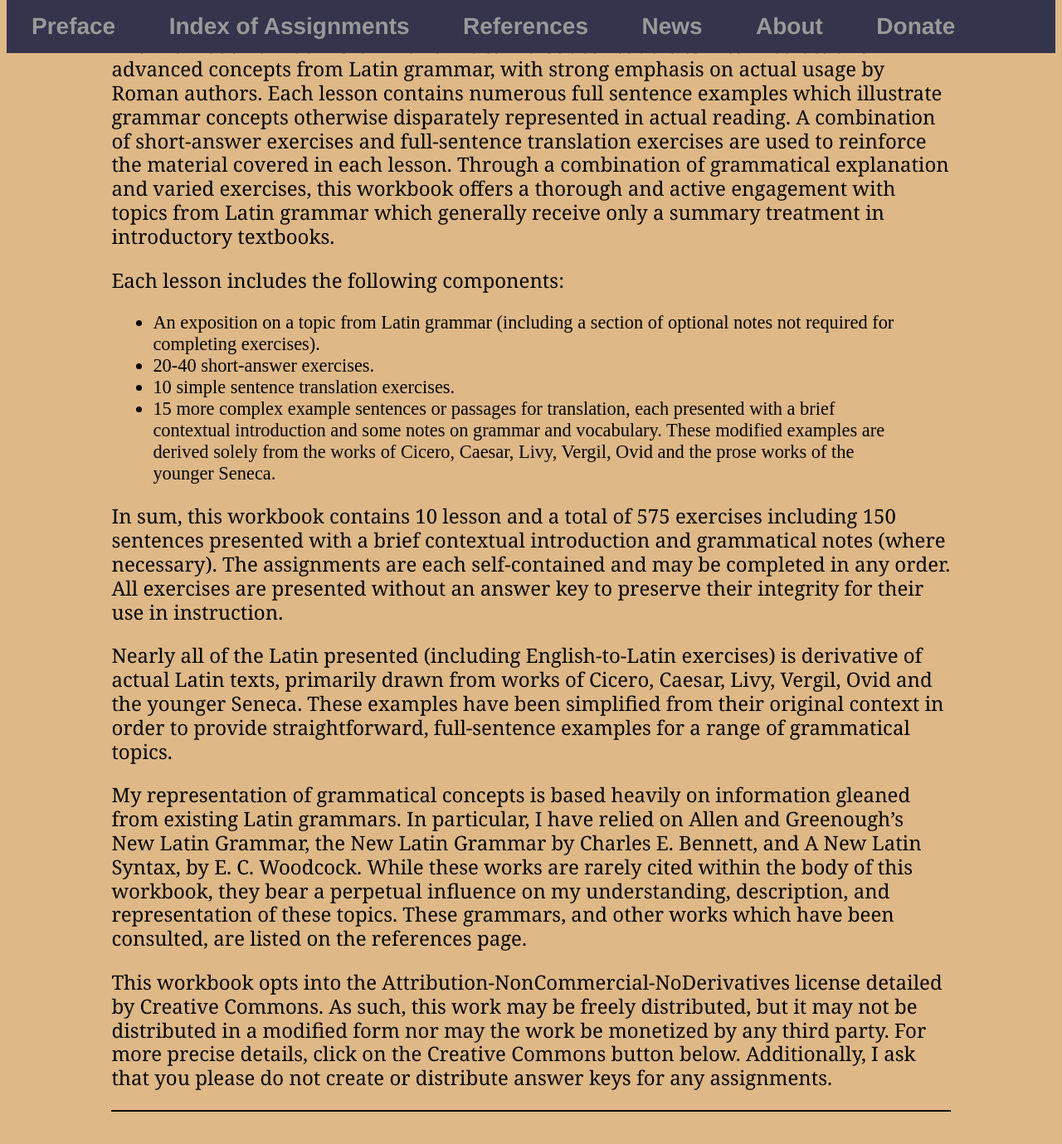
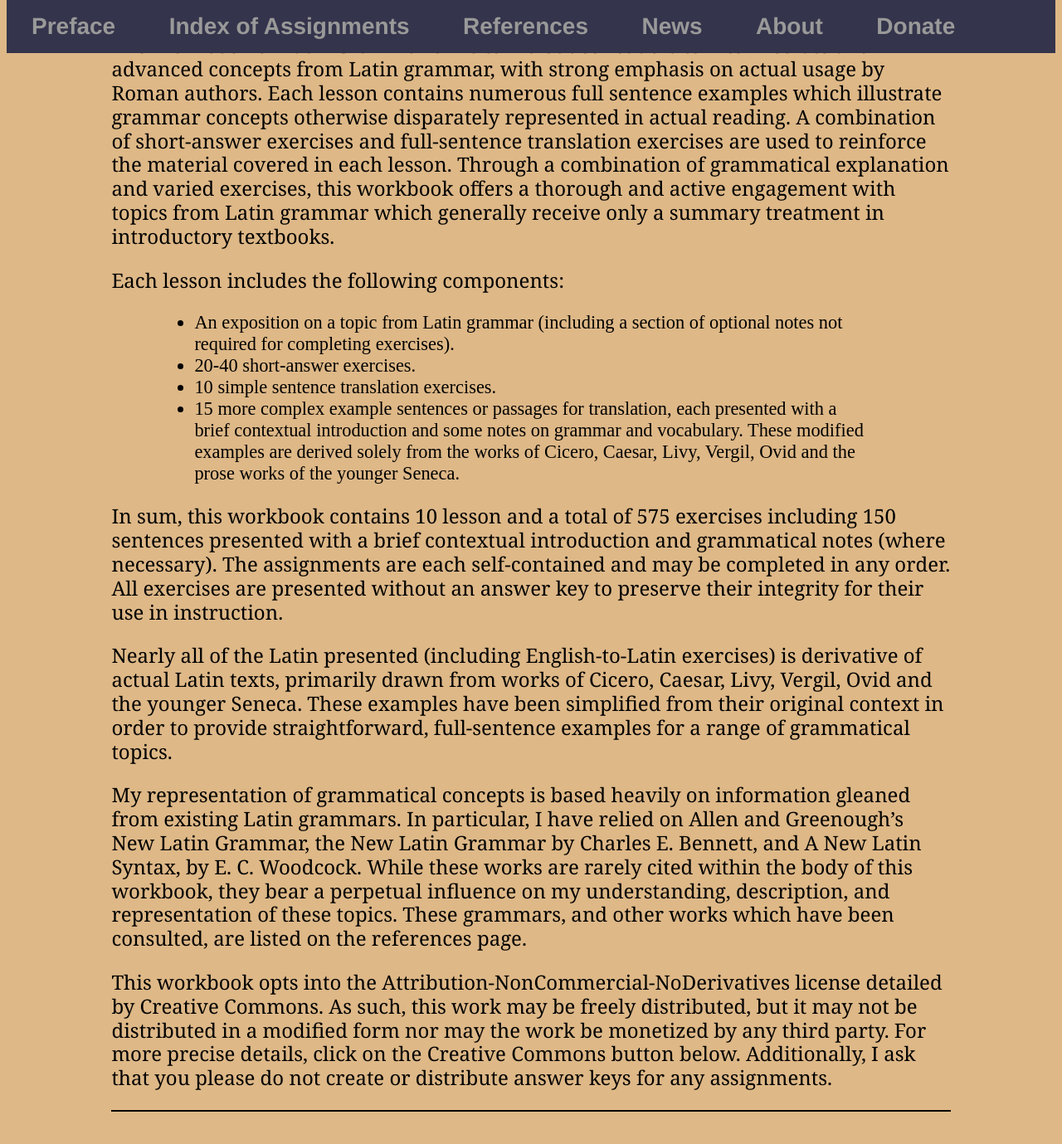
Before and after one commit to AlanCFleming82/AlanCFleming82.github.io, a Jekyll site: the page built from index.html, in a window 1280 px wide and 1400 px high, scrolled down 368 px. Shown: the top 1379 px of the window at 83% size. Built offline with Jekyll 4.4.1, drawn with Linux system fonts in a browser that asks for light colours.

Commit message:
Update main.css

```diff
--- a/css/main.css
+++ b/css/main.css
@@ -41,7 +41,7 @@ ul.assignments {
 
 ul.preface {
 	font-size: 1.4em;
-	padding: 0px 50px 0px;
+	padding: 0px 100px 0px;
 }
 
 a {
```
